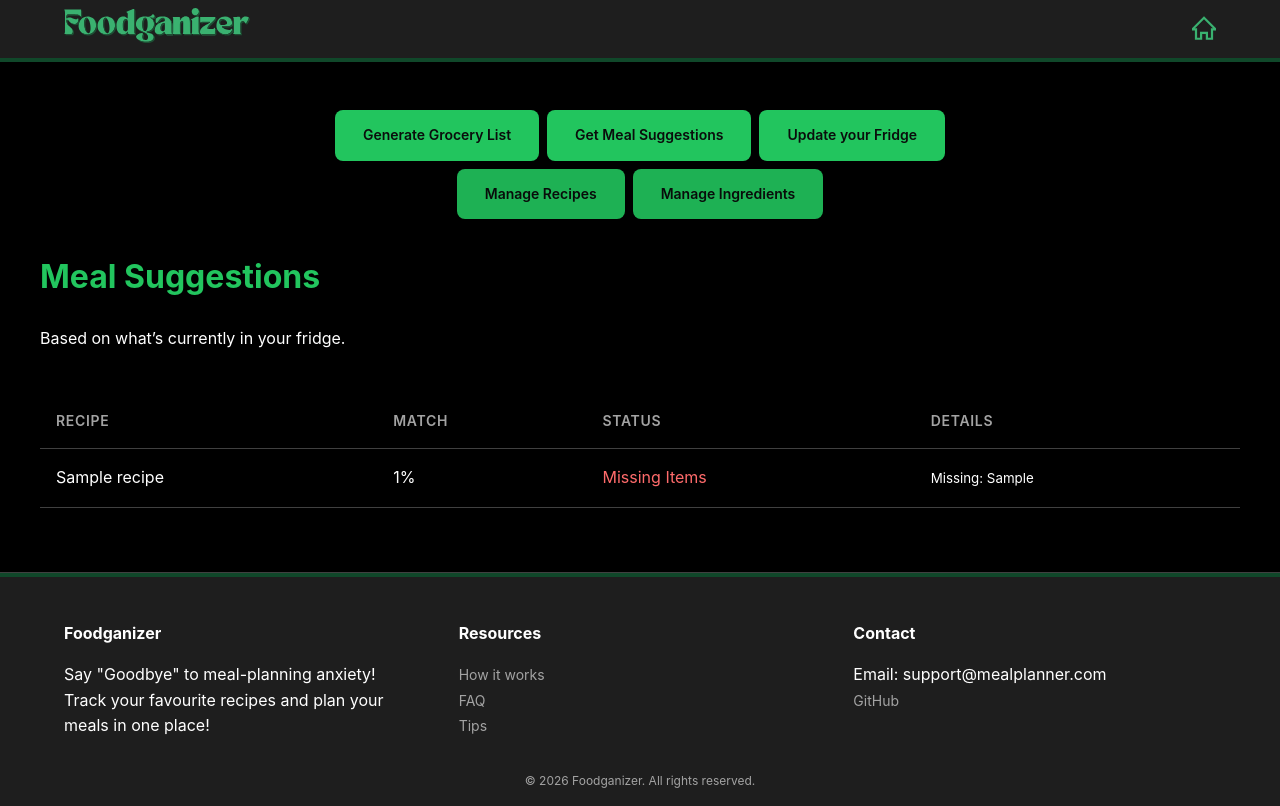
After one commit to YoanaBast/healthy_meals, a Django app: template planner/templates/planner/get_meal_suggestions.html in a window 1280 px wide. The commit adds this page. Run offline with Django 5.2, Linux system fonts and the light colour scheme; the template is opened without the code that fills it: most values are stand-ins (such as "Sample title", 1, 10 or a date in 2020); parts of the project's set-up code (start-up, migrations or seed data) failed here and were passed over.

Commit message:
prototyped meal suggestions

```diff
--- a/core/templates/core/homepage.html
+++ b/core/templates/core/homepage.html
@@ -25,7 +25,7 @@
     </div>
 
     <div id="meal-suggestions" class="tab-content">
-        <a href="{% url 'homepage' %}" class="tab-head">
+        <a href="{% url 'meal_suggestions' %}" class="tab-head">
             <span class="word">Get</span>
             <span class="word">Meal</span>
             <span class="word">Suggestions</span>
--- /dev/null
+++ b/planner/templates/planner/get_meal_suggestions.html
@@ -0,0 +1,65 @@
+{% extends "base.html" %}
+
+{% block title %}Meal Suggestions{% endblock %}
+
+{% block content %}
+
+    {% include 'tab_nav.html' with active_tab='manage-fridge' %}
+<div class="container-home">
+
+    <h2>Meal Suggestions</h2>
+    <p>Based on what’s currently in your fridge.</p>
+
+    <br>
+
+    {% if suggestions %}
+
+        <table class="data-table">
+            <thead>
+                <tr>
+                    <th>Recipe</th>
+                    <th>Match</th>
+                    <th>Status</th>
+                    <th>Details</th>
+                </tr>
+            </thead>
+            <tbody>
+
+                {% for s in suggestions %}
+                <tr>
+                    <td>{{ s.recipe.name }}</td>
+
+                    <td>{{ s.match_percent }}%</td>
+
+                    <td>
+                        {% if s.can_make %}
+                            <span style="color:lightgreen;">✔ Can Make</span>
+                        {% else %}
+                            <span style="color:#ff6b6b;">Missing Items</span>
+                        {% endif %}
+                    </td>
+
+                    <td>
+                        {% if not s.can_make %}
+                            <small>
+                                Missing:
+                                {% for m in s.missing_ingredients %}
+                                    {{ m }}{% if not forloop.last %}, {% endif %}
+                                {% endfor %}
+                            </small>
+                        {% else %}
+                            —
+                        {% endif %}
+                    </td>
+                </tr>
+                {% endfor %}
+
+            </tbody>
+        </table>
+
+    {% else %}
+        <p>No suggestions available.</p>
+    {% endif %}
+
+</div>
+{% endblock %}
--- a/planner/templatetags/custom_filters.py
+++ b/planner/templatetags/custom_filters.py
@@ -23,3 +23,7 @@ def smart_float(value):
         return int(f) if f == int(f) else f
     except (ValueError, TypeError):
         return value
+
+@register.filter
+def split(value, delimiter=" "):
+    return value.split(delimiter)
--- a/planner/urls.py
+++ b/planner/urls.py
@@ -6,5 +6,7 @@ urlpatterns = [
     path('', views.manage_fridge, name='manage_fridge'),
     path('edit/<int:item_id>/', views.edit_fridge_item, name='edit_fridge_item'),
     path('add/', views.add_fridge_item, name='add_fridge_item'),
-    path('<int:fridge_id>/delete/', views.delete_fridge_item, name='delete_fridge_item')
+    path('<int:fridge_id>/delete/', views.delete_fridge_item, name='delete_fridge_item'),
+    path('suggestions/', views.get_meal_suggestions, name='meal_suggestions'),
+
 ]
--- a/templates/tab_nav.html
+++ b/templates/tab_nav.html
@@ -4,7 +4,7 @@
 <div class="tab-nav">
     <div class="tab-nav-upper">
         <a href="{% url 'homepage' %}" class="tab-button {% if request.resolver_match.url_name == 'homepage' %}active{% endif %}">Generate Grocery List</a>
-        <a href="{% url 'homepage' %}" class="tab-button {% if request.resolver_match.url_name == 'homepage' %}active{% endif %}">Get Meal Suggestions</a>
+        <a href="{% url 'meal_suggestions' %}" class="tab-button {% if request.resolver_match.url_name == 'meal_suggestions' %}active{% endif %}">Get Meal Suggestions</a>
         <a href="{% url 'manage_fridge' %}" class="tab-button {% if request.resolver_match.url_name == 'manage_fridge' %}active{% endif %}">Update your Fridge</a>
     </div>
 
```
Also changed, not shown: planner/views.py (+58 -1 lines).
